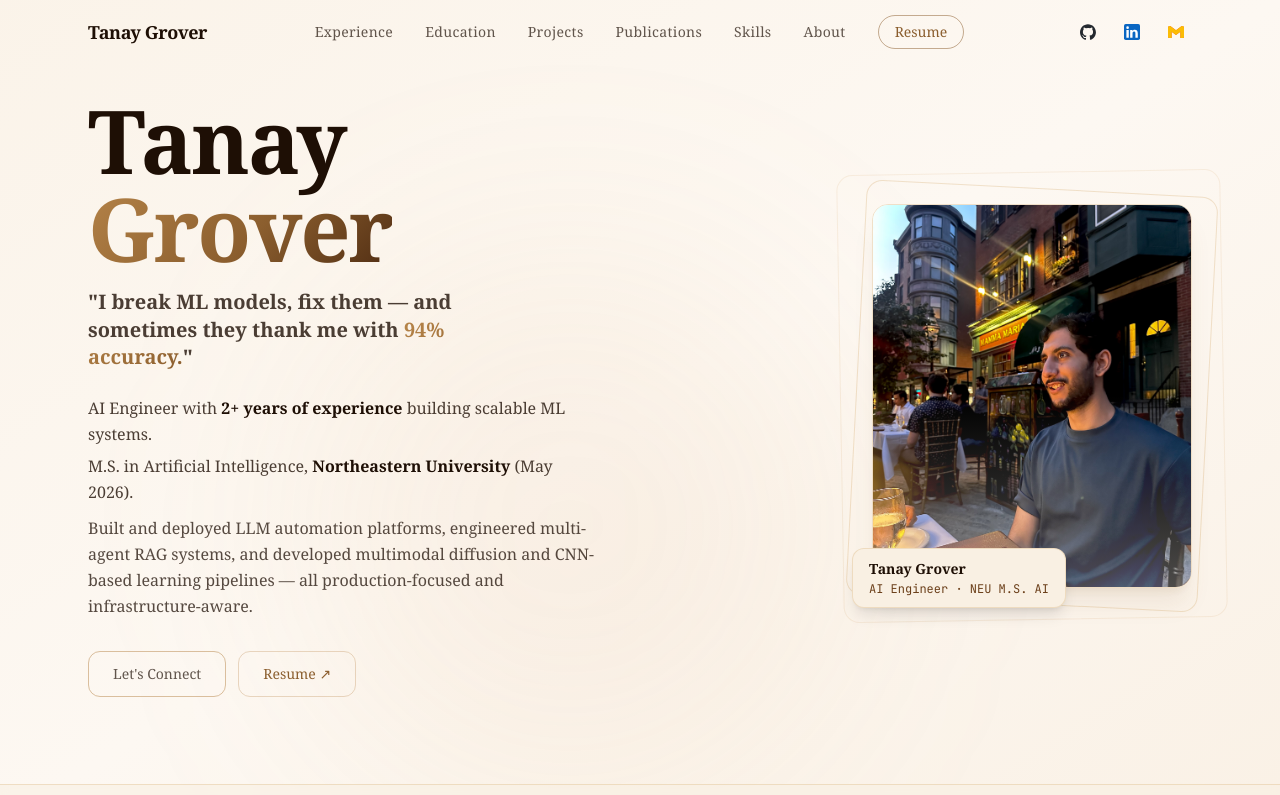
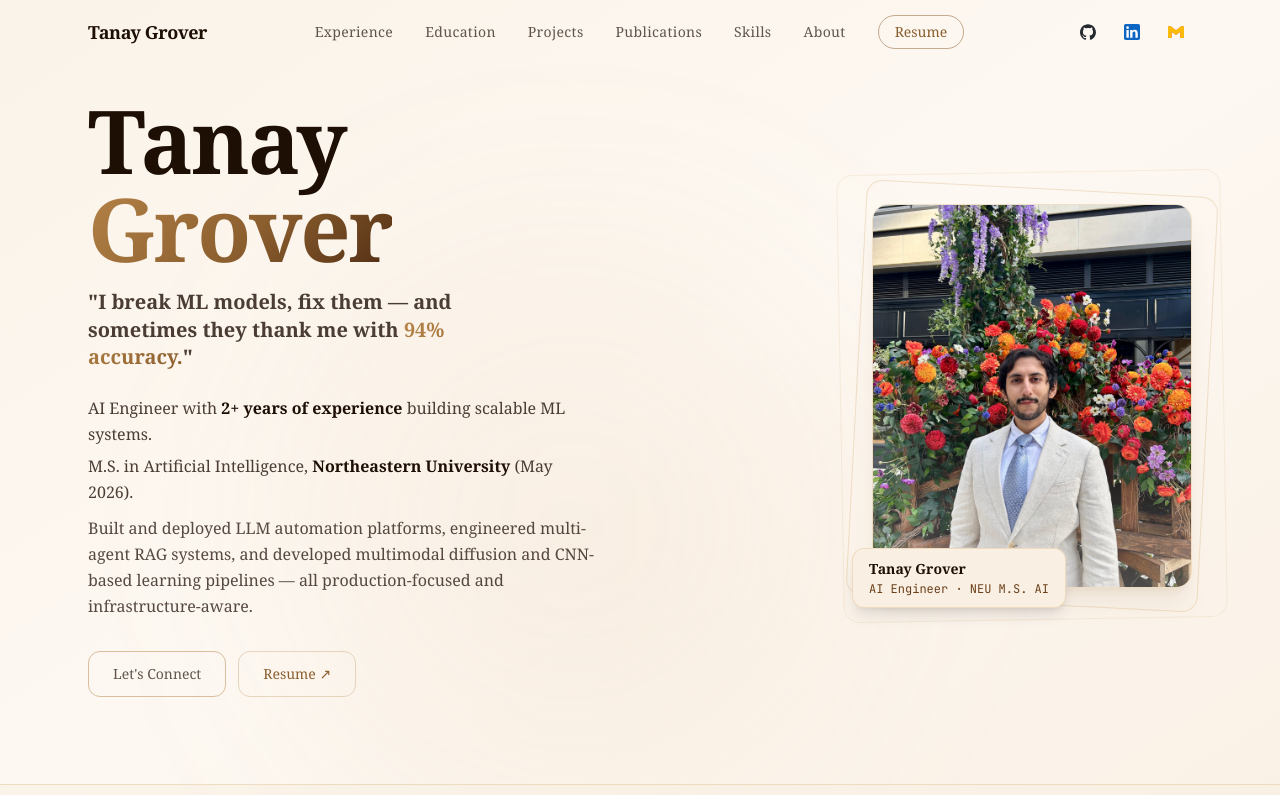
Before and after one commit to tanaygrover/tanaygrover.github.io, a React (Vite) app: page / in a window 1280 px wide. Shown: the top 795 px of the page. Built offline with nearby package versions, Linux system fonts and the light colour scheme; a web font is replaced by a local one.

Commit message:
add deploy script

```diff
--- a/package.json
+++ b/package.json
@@ -5,7 +5,8 @@
   "scripts": {
     "dev": "vite",
     "build": "vite build",
-    "preview": "vite preview"
+    "preview": "vite preview",
+    "deploy": "npm run build && gh-pages -d dist"
   },
   "dependencies": {
     "react": "^18.2.0",
--- a/src/components/About.jsx
+++ b/src/components/About.jsx
@@ -66,7 +66,7 @@ export default function About() {
               <div className="absolute -inset-3 rounded-2xl border border-coffee-100/20 rotate-2" />
               <div className="w-64 h-72 rounded-2xl overflow-hidden border border-coffee-100/30 shadow-lg">
                 <img
-                  src="assets/hero-photo.jpg"
+                  src="assets/IMG_1111.jpeg"
                   alt="Tanay Grover"
                   className="w-full h-full object-cover"
                   onError={(e) => { e.target.style.display = 'none' }}
--- a/src/components/Hero.jsx
+++ b/src/components/Hero.jsx
@@ -76,7 +76,7 @@ export default function Hero() {
               <div className="absolute -inset-8 rounded-2xl border border-coffee-100/15 -rotate-1" />
               <div className="relative w-72 h-80 sm:w-80 sm:h-96 rounded-2xl overflow-hidden border border-coffee-100/30 shadow-xl shadow-coffee-300/10">
                 <img
-                  src="assets/IMG_1111.jpeg"
+                  src="assets/grad.jpeg"
                   alt="Tanay Grover"
                   className="w-full h-full object-cover"
                   onError={(e) => { e.target.style.display = 'none' }}
--- a/vite.config.js
+++ b/vite.config.js
@@ -3,4 +3,5 @@ import react from '@vitejs/plugin-react'
 
 export default defineConfig({
   plugins: [react()],
+  base: '/',
 })
```
Also changed, not shown: public/assets/grad.jpeg (added).
